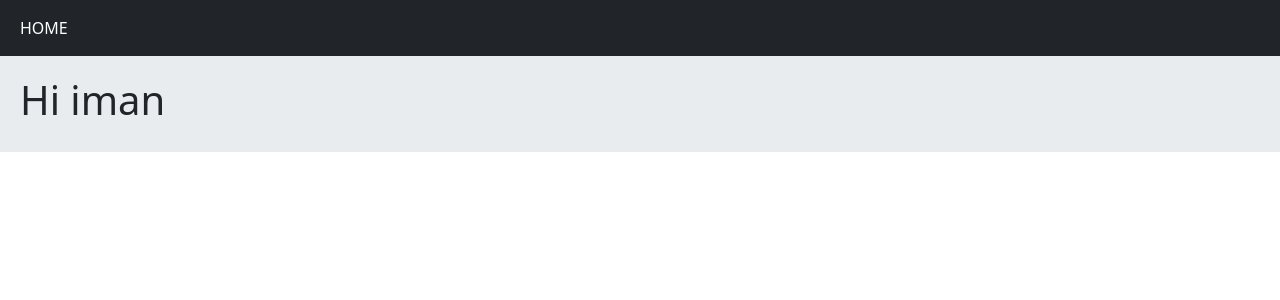
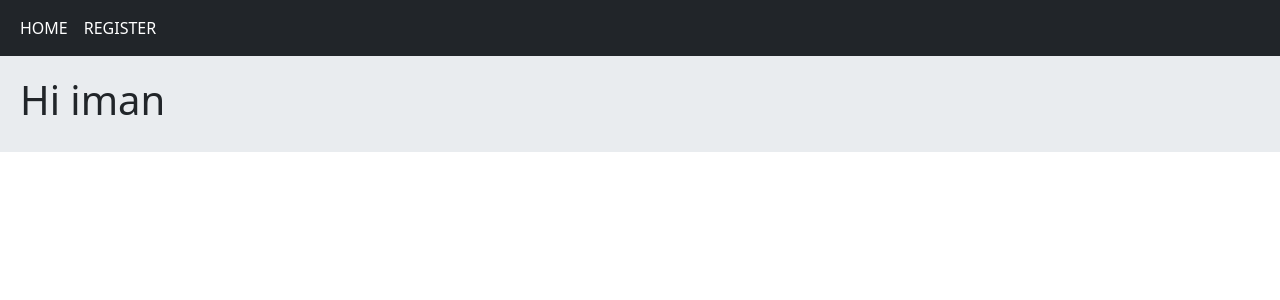
Before and after one commit to Iman-CodeHermit/social-network, a Django app: page / in a window 1280 px wide. Shown: the top 300 px of the page. Run offline with Django 5.2, Linux system fonts and the light colour scheme.

Commit message:
Added registration button to navbar.

```diff
--- a/templates/inc/navbar.html
+++ b/templates/inc/navbar.html
@@ -2,6 +2,7 @@
     <div class="container-fluid">
         <div class="navbar-nav">
         <a class="nav-link active" href="">HOME</a>
+        <a class="nav-link active" href="{% url 'accounts:user_register' %}">REGISTER</a>
         </div>
     </div>
 </nav>
```
